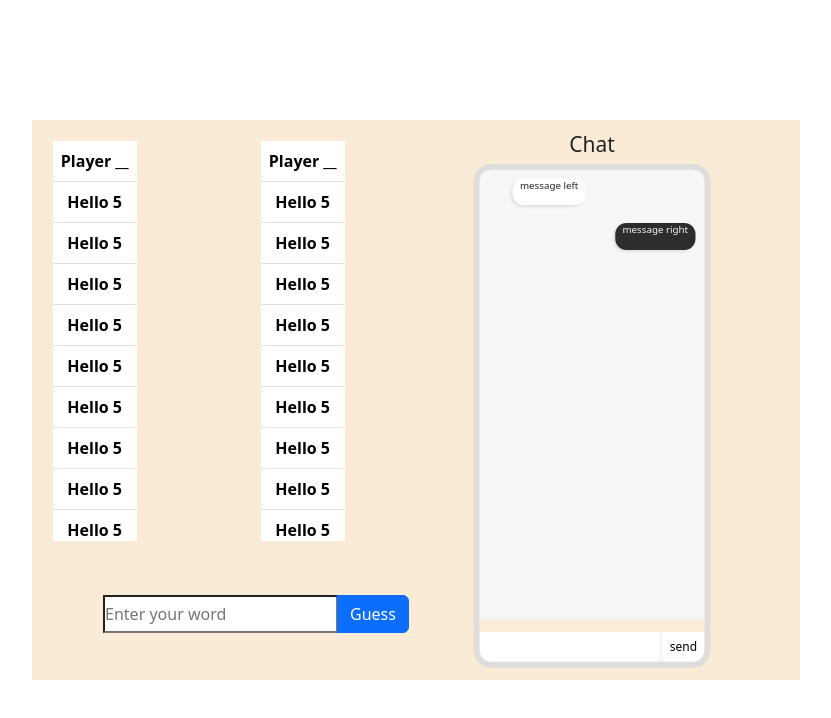
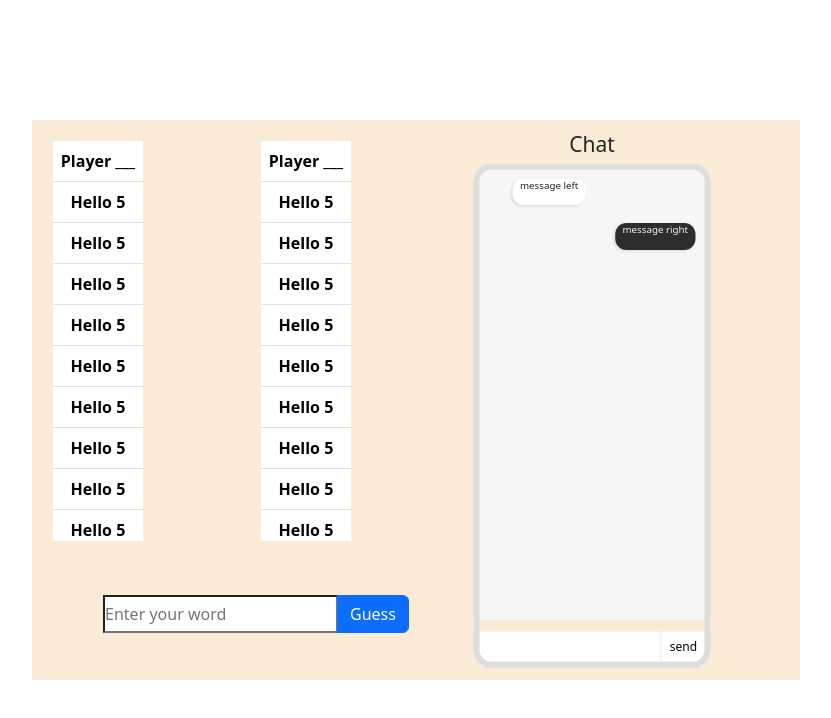
Before and after one commit to Hua5253/Words-Game, a React (Vite) app in the folder client/: page / in a window 1280 px wide. Shown: the top 718 px of the page, without its empty margins (224-1055 px from the left). Built offline with nearby package versions, Linux system fonts and the light colour scheme.

Commit message:
fixed changes

```diff
--- a/client/src/components/PlayerMoveRecord.tsx
+++ b/client/src/components/PlayerMoveRecord.tsx
@@ -4,12 +4,12 @@ export default function PlayerMoveRecord() {
   return (
     <div className="recordlist">
       <div className="table-responsive-sm">
-        <table className="table">
-          <th>
+        <table className="table table-responsive-sm">
+          <thead>
             <tr>
-              <th>Player __</th>
+              <th>Player ___</th>
             </tr>
-          </th>
+          </thead>
           <tbody>
             <tr>
               <th>Hello 5</th>
```
Also changed, not shown: 1 other file (tests, documents, lock files or other folders).
